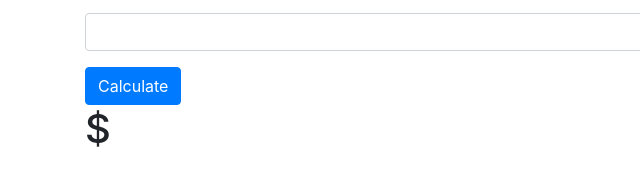
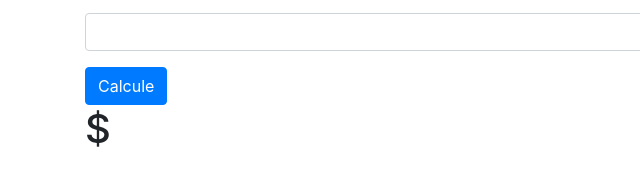
Before and after one commit to roshanjha2798/bootrepo, a plain HTML site: page index.html in a window 1280 px wide. Shown: the part 271-456 px from the top of the page, 0-640 px from the left. Drawn offline with nearby package versions, Linux system fonts and the light colour scheme.

Commit message:
change made

```diff
--- a/index.html
+++ b/index.html
@@ -40,7 +40,7 @@
         <input class="form-control" type="text" id="rate">
 
     </div>
-    <button class="btn btn-primary" type="button" onClick="calculate()">Calculate</button>
+    <button class="btn btn-primary" type="button" onClick="calculate()">Calcule</button>
 </form>
         </div>
     </div>
```
